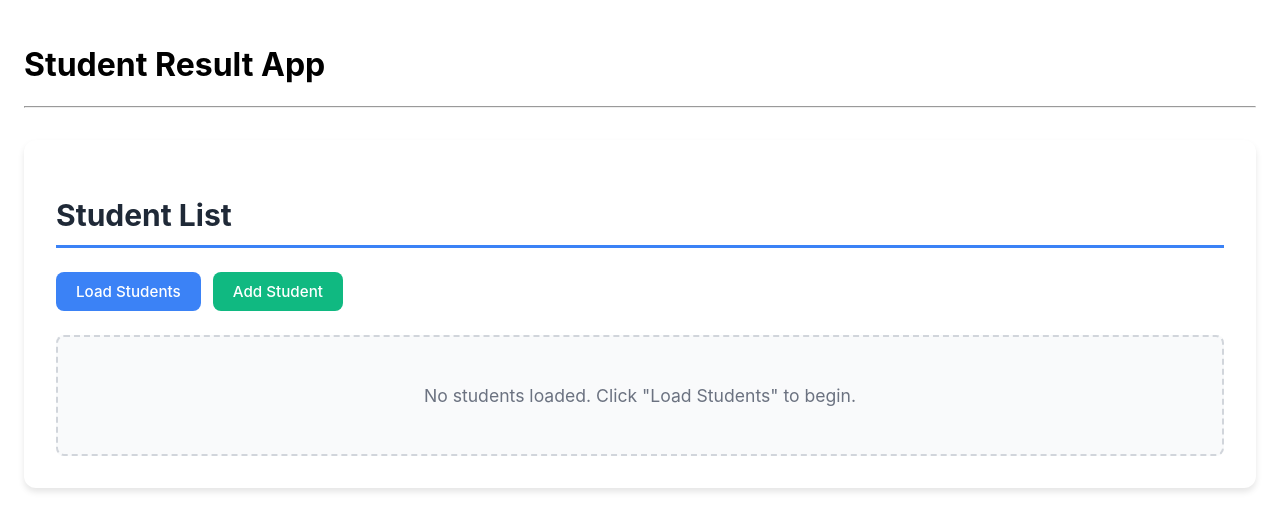
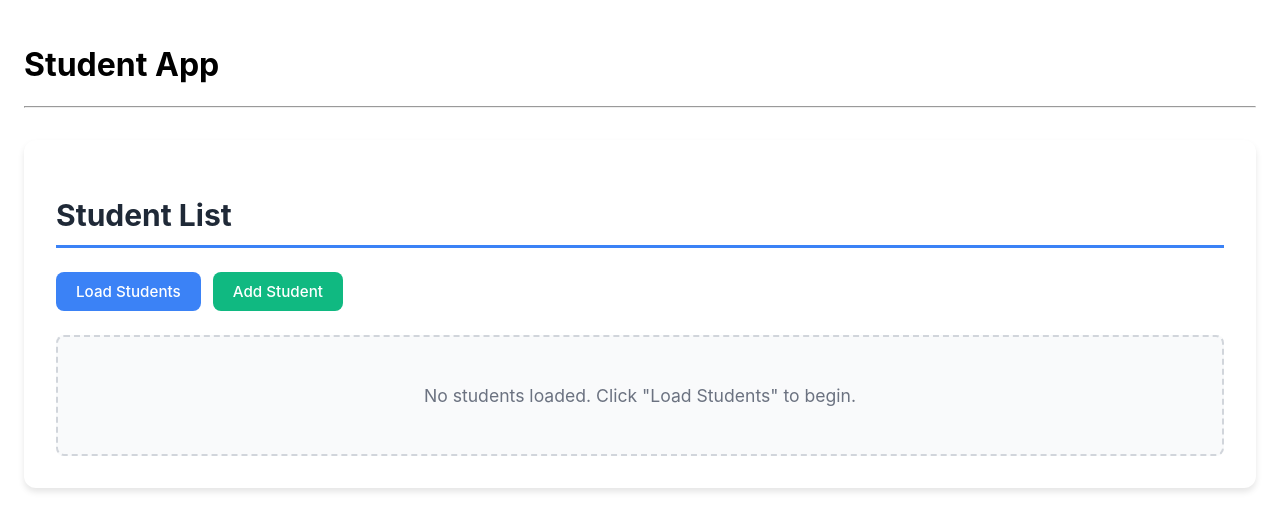
Before and after one commit to Aayush7105/student-result-management-system, a React (Create React App) app: page / in a window 1280 px wide. Shown: the top 530 px of the page. Built offline with nearby package versions, Linux system fonts and the light colour scheme.

Commit message:
UI improved

```diff
--- a/src/App.jsx
+++ b/src/App.jsx
@@ -91,7 +91,7 @@ function App() {
 
   return (
     <div style={{ padding: "1rem" }}>
-      <h1>Student Result App</h1>
+      <h1>Student App</h1>
       <hr />
 
       {currentView === "list" && (
```
